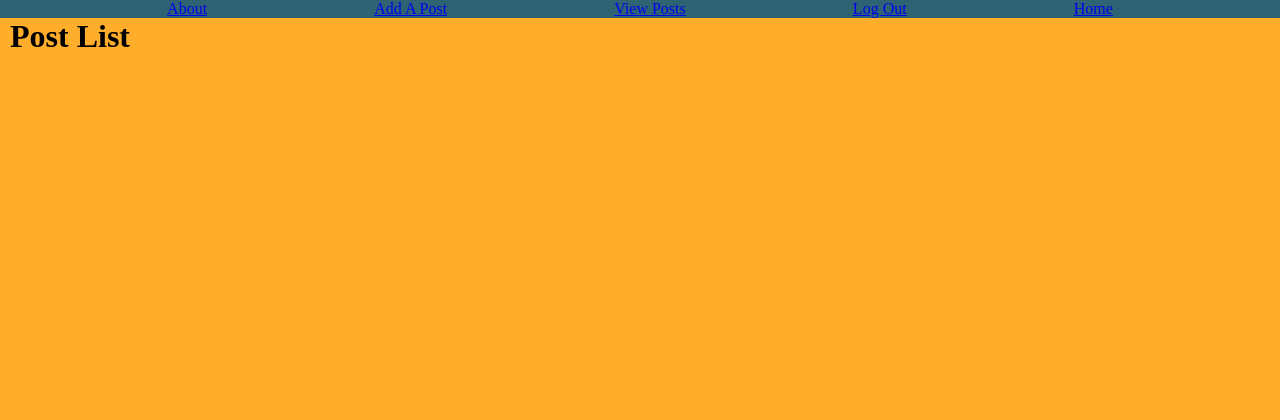
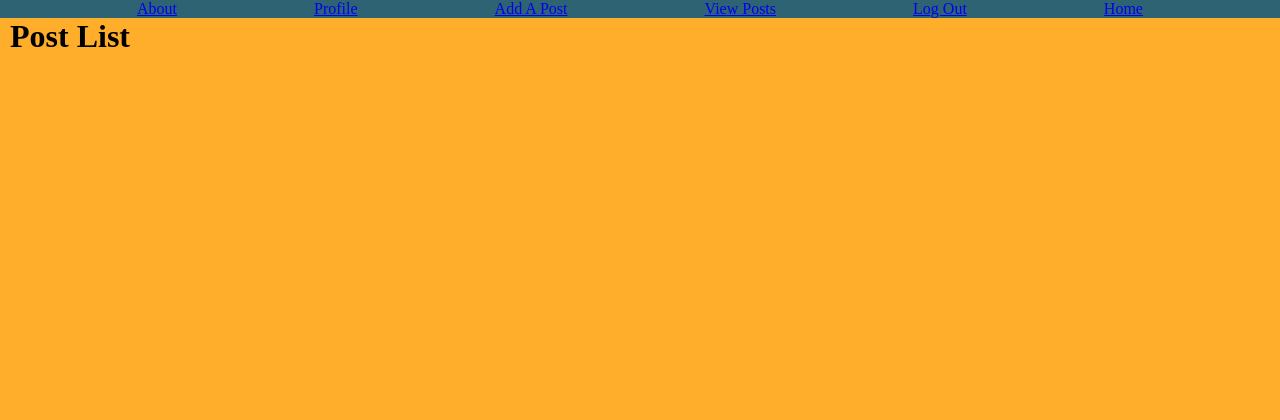
Before and after one commit to bcstidd/thespeakeasyapp, a Django app: page /posts/ in a window 1280 px wide. Shown: the top 420 px of the page. Run offline with Django 4.2, Linux system fonts and the light colour scheme; the visitor is signed in with stand-in values (Sample User, id 1); data that the repository does not hold is empty.

Commit message:
Create a profile page and a ui on the template_home.html page to navigate there

```diff
--- a/main_app/templates/base.html
+++ b/main_app/templates/base.html
@@ -15,7 +15,8 @@
         <div class="nav-wrapper">
           <a href="#">About</a>
             {% if user.is_authenticated %}
-            <a href="{% url 'posts_create' %}">Add A Post</a>
+              <a href="/profiles/{{profile_id}}">Profile</a>
+              <a href="{% url 'posts_create' %}">Add A Post</a>
               <a href="{% url 'index' %}">View Posts</a>
               <a href="{% url 'logout' %}">Log Out</a>
               <a href="{% url 'home' %}">Home</a>
--- /dev/null
+++ b/main_app/templates/template_home.html
@@ -0,0 +1,4 @@
+{% extends 'base.html' %}
+{% block content %}
+
+{% endblock %}
--- a/main_app/urls.py
+++ b/main_app/urls.py
@@ -3,7 +3,8 @@ from . import views
 # from userprofile.views import add_favs
 
 urlpatterns = [
-    path('', views.home, name='home'),
+    # path('', views.home, name='home'),
+    path('', views.HomeView.as_view(), name='home'),
     path('posts/', views.PostList.as_view(), name='index'),
     path('posts/create/', views.PostCreate.as_view(), name='posts_create'),
     path('posts/<int:pk>/', views.PostDetail.as_view(), name='posts_detail'),
@@ -12,5 +13,6 @@ urlpatterns = [
     path('accounts/signup/', views.signup, name='signup'),
     path('posts/<int:post_id>/add_favs/<int:profile_id>/',
          views.add_favs, name='add_favs'),
+    path('profiles/<int:pk>', views.ProfileDetail.as_view(), name='profiles_detail')
 
 ]
--- a/main_app/views.py
+++ b/main_app/views.py
@@ -1,6 +1,7 @@
 from django.shortcuts import render, redirect
 from django.views.generic.edit import CreateView, UpdateView, DeleteView
-from django.views.generic import ListView, DetailView
+from django.views.generic import ListView, DetailView, TemplateView
+# from django.views import TemplateView
 from .models import Post, User
 from userprofile.models import Profile
 from django.contrib.auth import login
@@ -11,13 +12,25 @@ from django.contrib.auth.mixins import LoginRequiredMixin
 # Create your views here.
 
 
-def home(request):
-    return render(request, 'home.html')
+# def home(request):
+#     return render(request, 'home.html')
 
+class HomeView(TemplateView):
+  user_model = User
+  model = Profile
+
+  def get_context_data(self, **kwargs):
+      context = super().get_context_data(**kwargs)
+      context['profile_id'] = self.request.user.profile.id
+      print("Profile below ---------------------------------")
+      print(self.request.user.profile.id)
+      print(context['profile_id'])
+      return context
+
+  template_name = 'template_home.html'
 
 class PostList(ListView):
     model = Post
-
 
 class PostCreate(LoginRequiredMixin, CreateView):
     model = Post
@@ -61,9 +74,12 @@ def signup(request):
 
 
 def add_favs(request, profile_id, post_id):
-    # profile = Profile.objects.get(id=profile_id)
     profile = Profile.objects.get(id=profile_id)
     post = Post.objects.get(id=post_id)
     profile.favorite_posts.add(post)
     profile.save()
     return redirect('home')
+
+
+class ProfileDetail(LoginRequiredMixin, DetailView):
+    model = Profile
```
Also changed, not shown: main_app/templates/userprofile/profile_detail.html (added, +8 -0 lines), userprofile/views.py (deleted, +0 -11 lines).
